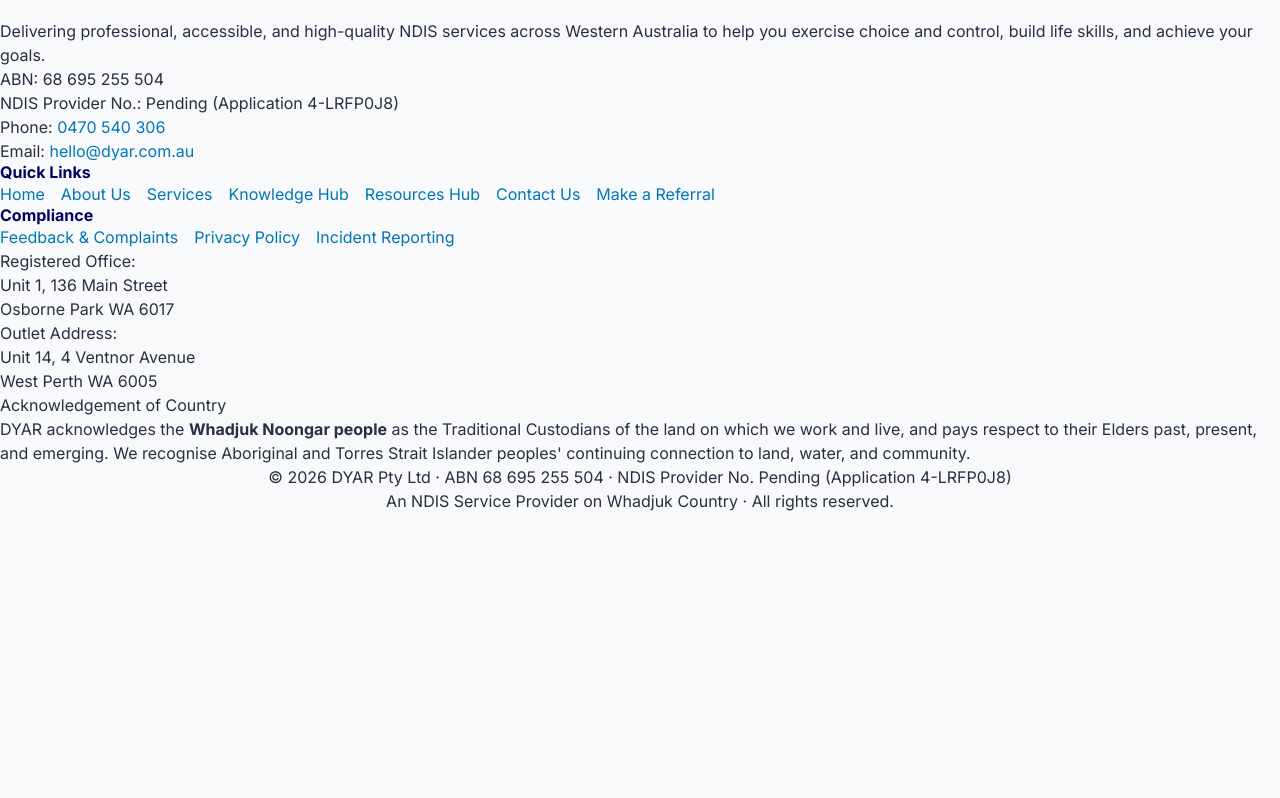
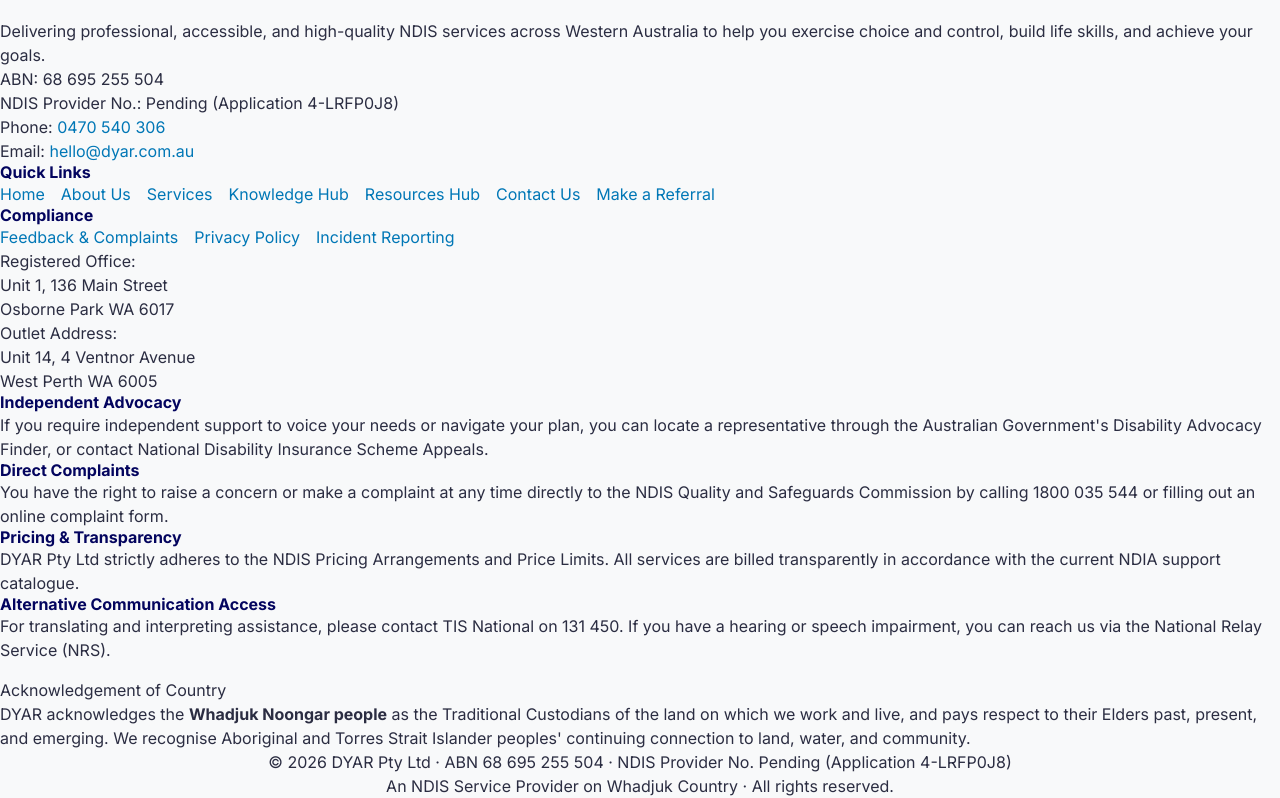
Before and after one commit to dyaritproject/dyartemproject, a React (Vite) app in the folder frontend/: page /support in a window 1280 px wide. Shown: the part 797-1595 px from the top of the page. Before the commit the page ends 1310 px from the top, so only its background shows below. Built offline with nearby package versions, Linux system fonts and the light colour scheme; the HTML template or start-up script is replaced by a standard one.

Commit message:
feat: Add mandatory NDIS compliance and communication access statements to footer

```diff
--- a/frontend/src/components/Footer.tsx
+++ b/frontend/src/components/Footer.tsx
@@ -52,6 +52,33 @@
           </div>
         </div>
 
+        {/* Participant Rights & Compliance Statements */}
+        <div className="border-t border-white/10 py-8">
+          <div className="grid grid-cols-1 md:grid-cols-2 gap-8 text-gray-400 text-xs leading-relaxed mb-4">
+
+            <div>
+              <h5 className="font-bold text-gray-300 text-sm mb-2">Independent Advocacy</h5>
+              <p>If you require independent support to voice your needs or navigate your plan, you can locate a representative through the Australian Government's Disability Advocacy Finder, or contact National Disability Insurance Scheme Appeals.</p>
+            </div>
+
+            <div>
+              <h5 className="font-bold text-gray-300 text-sm mb-2">Direct Complaints</h5>
+              <p>You have the right to raise a concern or make a complaint at any time directly to the NDIS Quality and Safeguards Commission by calling 1800 035 544 or filling out an online complaint form.</p>
+            </div>
+
+            <div>
+              <h5 className="font-bold text-gray-300 text-sm mb-2">Pricing &amp; Transparency</h5>
+              <p>DYAR Pty Ltd strictly adheres to the NDIS Pricing Arrangements and Price Limits. All services are billed transparently in accordance with the current NDIA support catalogue.</p>
+            </div>
+
+            <div>
+              <h5 className="font-bold text-gray-300 text-sm mb-2">Alternative Communication Access</h5>
+              <p>For translating and interpreting assistance, please contact TIS National on 131 450. If you have a hearing or speech impairment, you can reach us via the National Relay Service (NRS).</p>
+            </div>
+
+          </div>
+        </div>
+
         {/* Acknowledgement of Country */}
         <div className="border-t border-white/10 py-8">
           <div className="bg-white/5 rounded-2xl px-6 py-5 mb-6">
```
